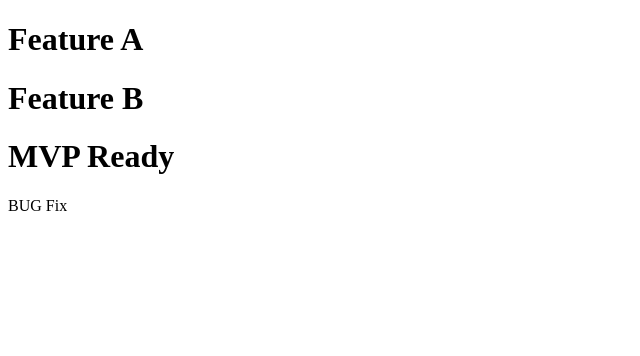
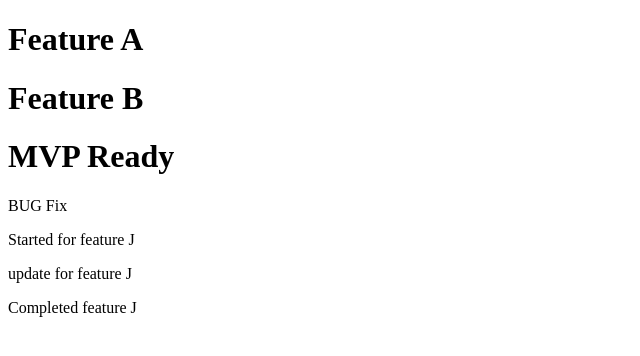
Before and after one commit to AniketVVV/firstRepo, a plain HTML site: page index.html in a window 1280 px wide. Shown: the whole page, without its empty margins (0-640 px from the left). Drawn offline with Linux system fonts and the light colour scheme.

Commit message:
added feature J

```diff
--- a/index.html
+++ b/index.html
@@ -10,5 +10,10 @@
     <h1>Feature B</h1>
     <h1>MVP Ready</h1>
     <p>BUG Fix</p>
+    <p>Started for feature J</p>
+    <p>update for feature J</p>
+    <p>Completed feature J</p>
+
+
 </body>
 </html>
```
